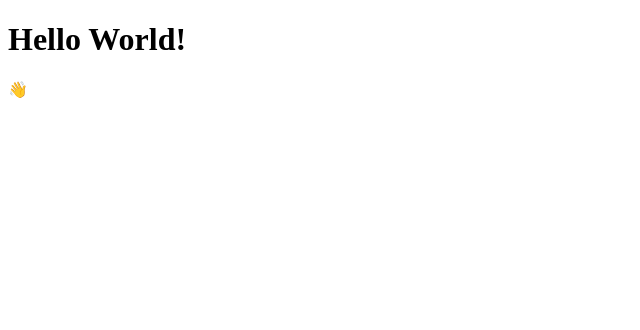
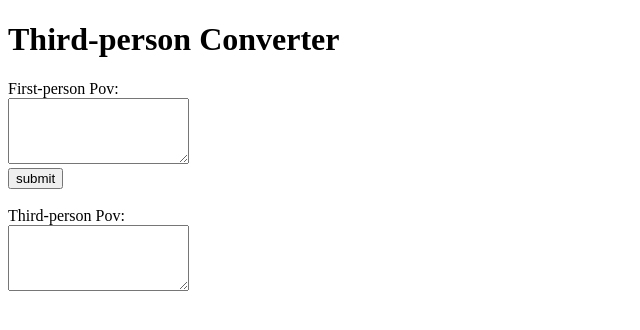
Before and after one commit to Angelicamacarayan/frontend, an Electron app: page renderer/index.html in a window 1280 px wide. Shown: the whole page, without its empty margins (0-640 px from the left). Drawn offline with Linux system fonts and the light colour scheme.

Commit message:
Update index.html

```diff
--- a/renderer/index.html
+++ b/renderer/index.html
@@ -2,7 +2,6 @@
 <html>
   <head>
     <meta charset="UTF-8" />
-    <!-- https://developer.mozilla.org/en-US/docs/Web/HTTP/CSP -->
     <meta
       http-equiv="Content-Security-Policy"
       content="default-src 'self'; script-src 'self'"
@@ -11,10 +10,27 @@
       http-equiv="X-Content-Security-Policy"
       content="default-src 'self'; script-src 'self'"
     />
-    <title>Hello from Electron renderer!</title>
+    <title>Third-person Converter App</title>
   </head>
   <body>
-    <h1>Hello World!</h1>
-    <p>👋</p>
+
+    <h1>Third-person Converter</h1>
+  <div>
+
+    <form id="form_sentenece">
+      <label for="sentence">First-person Pov:</label><br>
+      <textarea name="sentence" rows="4"></textarea><br>
+      <input type="submit" value="submit"><br>
+    </form>
+    <br>
+    <div>
+      <label for="sentence_corrected"> Third-person Pov:</label><br>
+      <textarea id="sentence_corrected" rows="4" readonly></textarea>
+    </div>
+
+  </div>
+
   </body>
+    <script src="./js/renderer.js"></script>
+
 </html>
```
